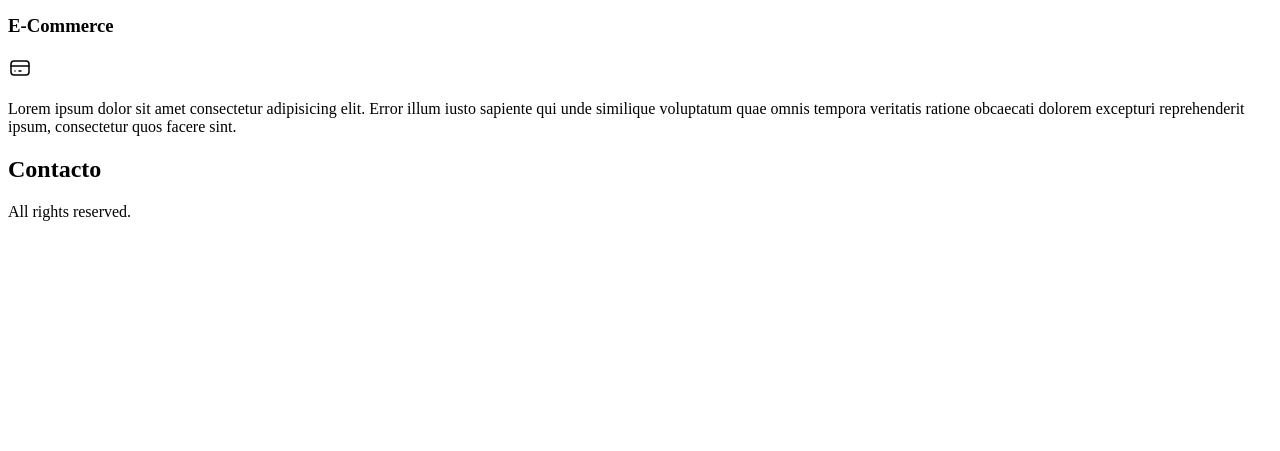
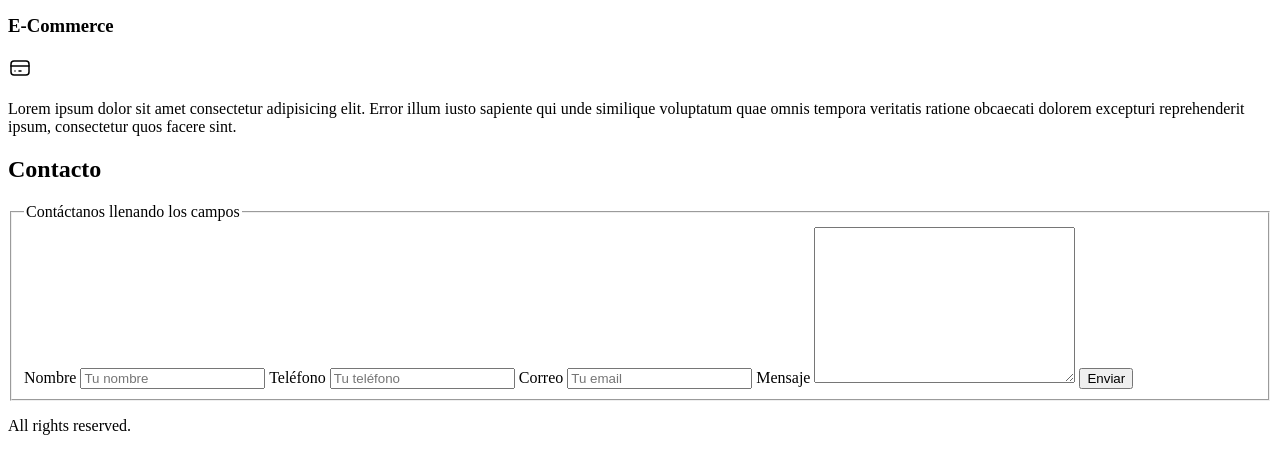
Before and after one commit to Byonix25/wiedii-practica, a plain HTML site: page index.html in a window 1280 px wide. Shown: the part 591-1042 px from the top of the page. Before the commit the page ends 828 px from the top, so only its background shows below. Drawn offline with Linux system fonts and the light colour scheme.

Commit message:
avances hasta la creación del formulario

```diff
--- a/index.html
+++ b/index.html
@@ -45,6 +45,20 @@
 
     <section>
         <h2>Contacto</h2>
+        <form>
+            <fieldset>
+                <legend>Contáctanos llenando los campos</legend>
+                <label>Nombre</label>
+                <input type="text" placeholder="Tu nombre">
+                <label for="">Teléfono</label>
+                <input type="tel" placeholder="Tu teléfono">
+                <label for="">Correo</label>
+                <input type="email" placeholder="Tu email">
+                <label for="">Mensaje</label>
+                <textarea name="" id="" cols="30" rows="10"></textarea>
+                <button type="submit">Enviar</button>
+            </fieldset>
+        </form>
     </section>
 
     <p>All rights reserved.</p>
```
